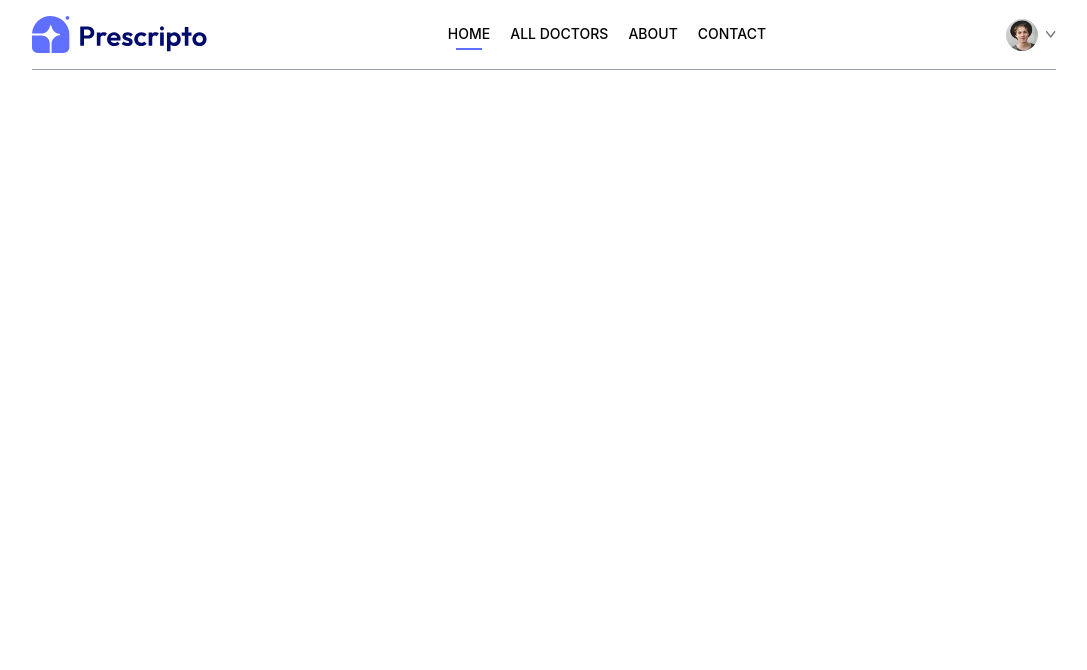
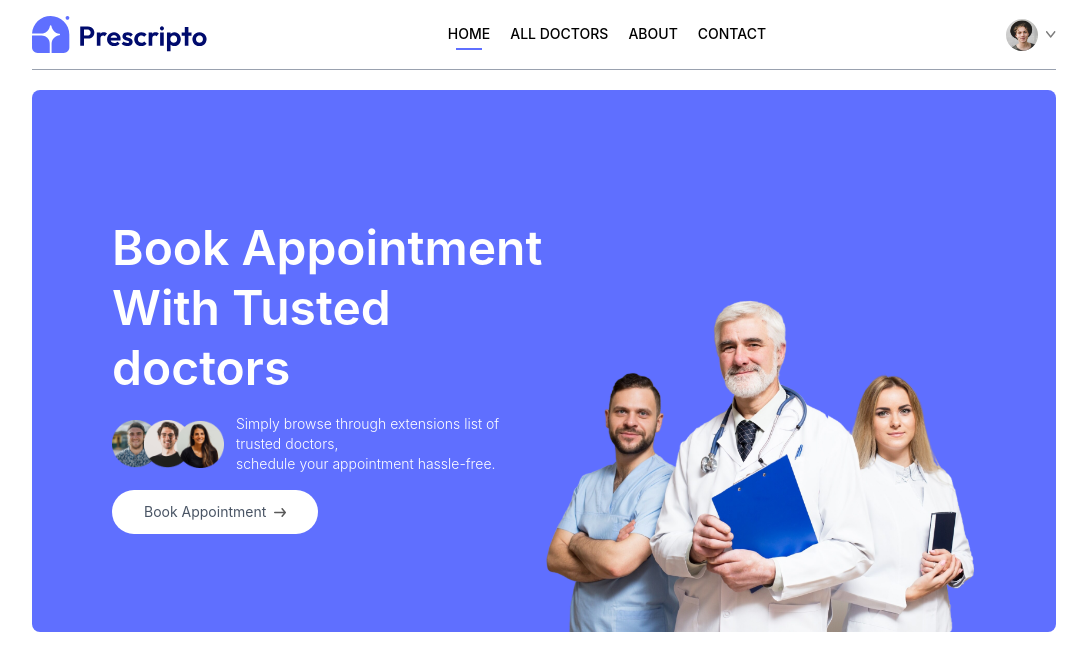
Before and after one commit to Anand-1110/CareConnect, a React (Vite) app in the folder frontend/: page / in a window 1280 px wide. Shown: the top 670 px of the page, without its empty margins (96-1183 px from the left). Built offline with nearby package versions, Linux system fonts and the light colour scheme.

Commit message:
feat: header added

```diff
--- /dev/null
+++ b/frontend/src/components/Header.jsx
@@ -0,0 +1,28 @@
+import React from 'react'
+import { assets } from '../assets/assets'
+
+const Header = () => {
+  return (
+    <div className='flex flex-col md:flex-row flex-wrap bg-primary rounded-lg px-6 md:px-10 lg:px-20'>
+        {/*-------- Left Side --------*/}
+        <div className='md:w-1/2 flex flex-col items-start justify-center gap-4 py-10 m-auto md:py-[10vw] md:mb-[-30px]'>
+            <p className='text-3xl md:text-4xl lg:text-5xl text-white font-semibold leading-tight md:leading-tight lg:leading-tight'>Book Appointment <br /> With Tusted doctors </p>
+            <div className='flex flex-col md:flex-row items-center gap-3 text-white text-sm font-light'>
+                <img className='w-28' src={assets.group_profiles} alt='' />
+                <p>Simply browse through extensions list of trusted doctors, <br className='hidden sm:block' />
+                    schedule your appointment hassle-free.
+                </p>
+            </div>
+            <a href='' className='flex items-center gap-2 bg-white px-8 py-3 rounded-full text-gray-600 text-sm m-auto md:m-0 hover:scale-105 transition-all duration-300'>
+                Book Appointment <img className='w-3' src={assets.arrow_icon} alt='' />
+            </a>
+        </div>
+        {/*-------- Right Side --------*/}
+        <div className='md:w-1/2 relative'>
+            <img className='w-full md:absolute bottom-0 h-auto rounded-lg' src={assets.header_img} alt='' />
+        </div>
+    </div>
+  )
+}
+
+export default Header
--- a/frontend/src/pages/Home.jsx
+++ b/frontend/src/pages/Home.jsx
@@ -1,9 +1,10 @@
 import React from 'react'
+import Header from '../components/Header'
 
 const Home = () => {
   return (
     <div>
-
+        <Header />
     </div>
   )
 }
```
